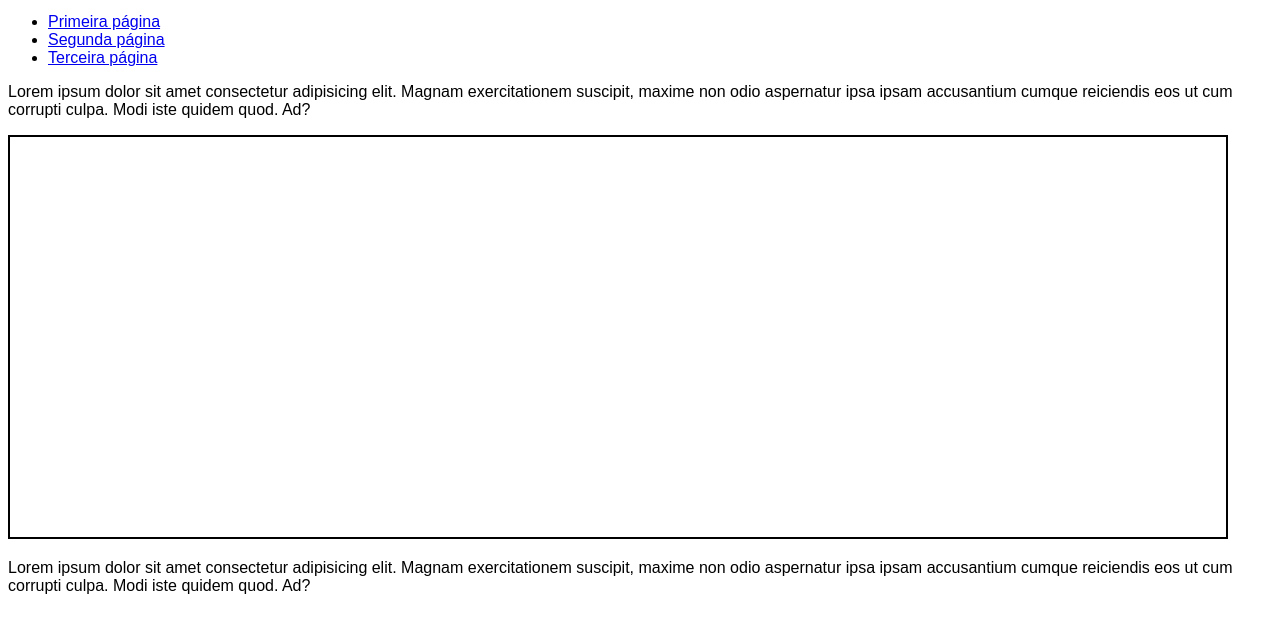
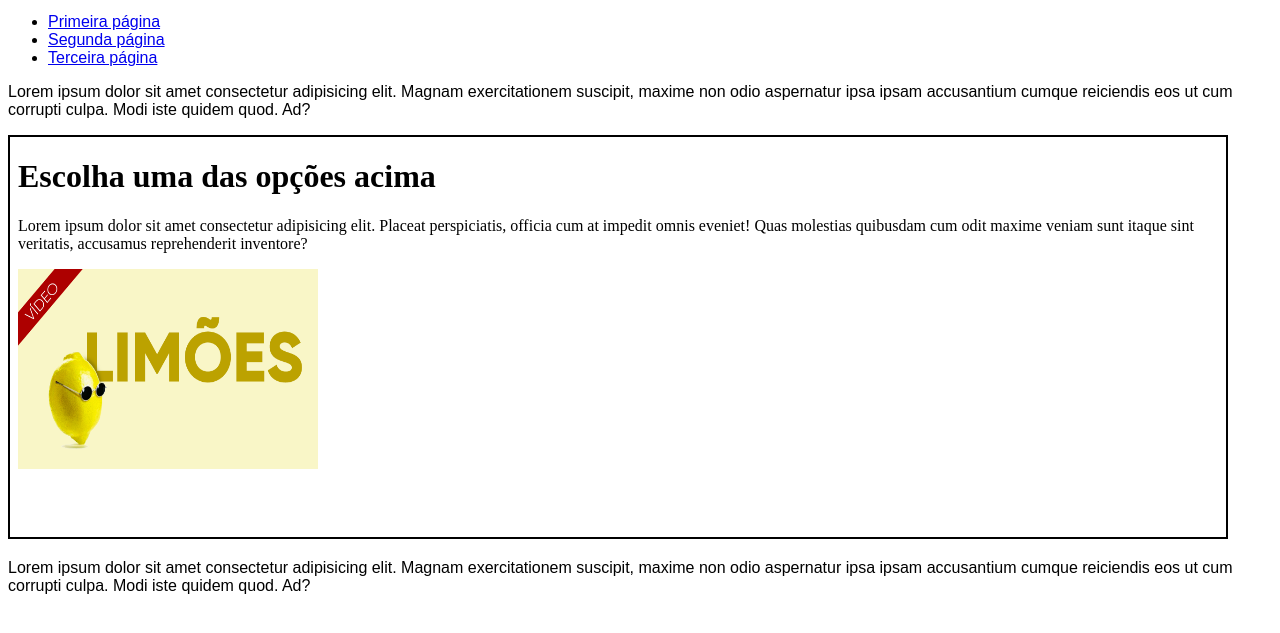
Before and after one commit to DanDan-creator/html-css, a plain HTML site: page exercicios/ex024/iframe003.html in a window 1280 px wide. Shown: the part 119-752 px from the top of the page. Drawn offline with Linux system fonts and the light colour scheme.

Commit message:
íframe003

```diff
--- a/exercicios/ex024/iframe003.html
+++ b/exercicios/ex024/iframe003.html
@@ -30,7 +30,7 @@
 
     <p>Lorem ipsum dolor sit amet consectetur adipisicing elit. Magnam exercitationem suscipit, maxime non odio aspernatur ipsa ipsam accusantium cumque reiciendis eos ut cum corrupti culpa. Modi iste quidem quod. Ad?</p>
 
-    <iframe id="tela" name="frame" src="">
+    <iframe id="tela" name="frame" srcdoc="<h1>Escolha uma das opções acima</h1><p>Lorem ipsum dolor sit amet consectetur adipisicing elit. Placeat perspiciatis, officia cum at impedit omnis eveniet! Quas molestias quibusdam cum odit maxime veniam sunt itaque sint veritatis, accusamus reprehenderit inventore?</p><img src='imagens/limoes-capa.png' alt='limoes' width='300px' height='200px'>">
         <p>Infelizmente seu navegador não é compatível com isso!</p>
     </iframe>
 
```
Also changed, not shown: exercicios/ex024/paginas-extras/pagina003.html (+1 -1 lines), exercicios/ex024/imagens/limoes-capa.png (added).
